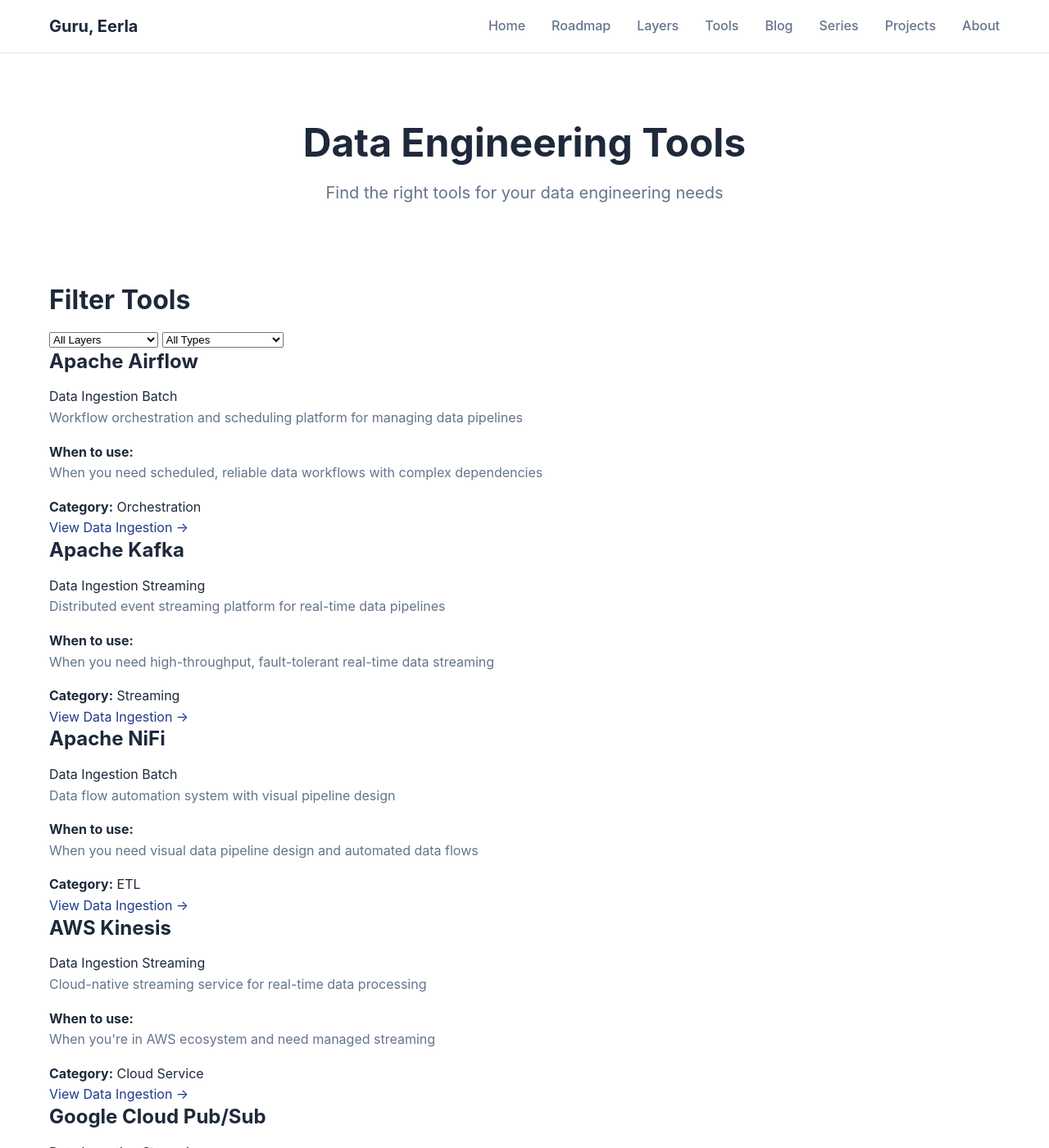
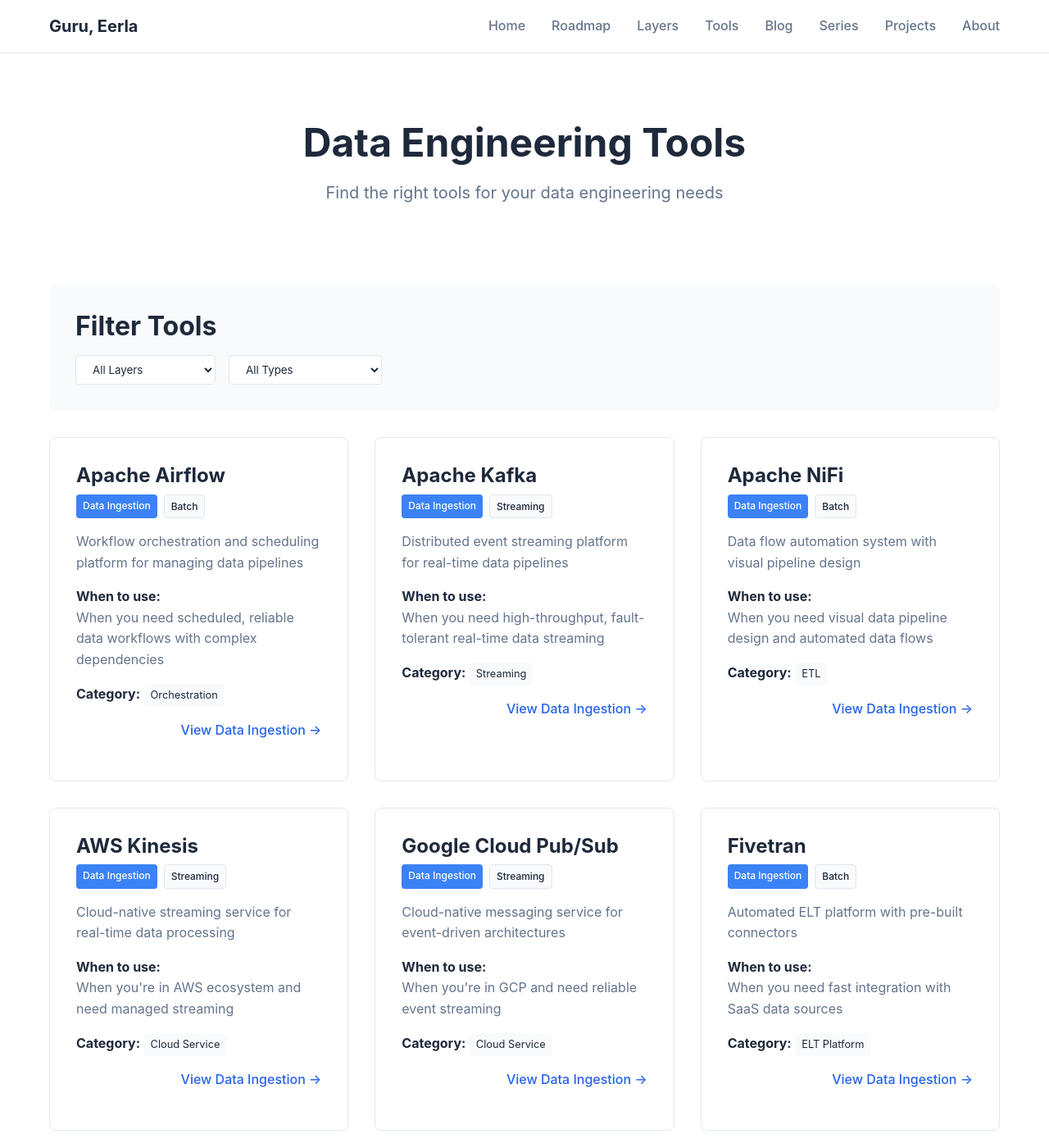
Before and after one commit to eerla/data-engineering-blog, a Jekyll site: the page built from tools.md, in a window 1280 px wide and 1400 px high. Shown: the whole window at 82% size. Built offline with Jekyll 4.4.1, drawn with Linux system fonts in a browser that asks for light colours.

Commit message:
Update style.css

```diff
--- a/assets/css/style.css
+++ b/assets/css/style.css
@@ -2,6 +2,8 @@
 :root {
   --primary-color: #1e3a8a;
   --primary-light: #3b82f6;
+  --link-color: #2563eb;
+  --link-hover: #1d4ed8;
   --text-color: #1e293b;
   --text-light: #64748b;
   --background: #ffffff;
@@ -63,13 +65,13 @@
 }
 
 a {
-  color: var(--primary-color);
+  color: var(--link-color);
   text-decoration: none;
   transition: color 0.2s ease;
 }
 
 a:hover {
-  color: var(--primary-light);
+  color: var(--link-hover);
   text-decoration: underline;
 }
 
@@ -377,12 +379,13 @@
 }
 
 .series-item a {
-  color: var(--text-color);
+  color: var(--link-color);
   font-weight: 500;
 }
 
 .series-item a:hover {
-  color: var(--primary-color);
+  color: var(--link-hover);
+  text-decoration: underline;
 }
 
 /* Projects Page */
@@ -472,12 +475,13 @@
 }
 
 .footer-links a {
-  color: var(--text-light);
+  color: var(--link-color);
   transition: color 0.2s ease;
 }
 
 .footer-links a:hover {
-  color: var(--primary-color);
+  color: var(--link-hover);
+  text-decoration: underline;
 }
 
 .social-links {
@@ -486,12 +490,13 @@
 }
 
 .social-links a {
-  color: var(--text-light);
+  color: var(--link-color);
   transition: color 0.2s ease;
 }
 
 .social-links a:hover {
-  color: var(--primary-color);
+  color: var(--link-hover);
+  text-decoration: underline;
 }
 
 .footer-bottom {
@@ -581,3 +586,255 @@
 .mt-1 { margin-top: 1rem; }
 .mt-2 { margin-top: 2rem; }
 .mt-3 { margin-top: 3rem; }
+
+/* Roadmap and Tools Page Styles */
+.roadmap-section,
+.tools-filters,
+.tools-grid,
+.layer-summary {
+  margin-bottom: 3rem;
+}
+
+.foundation-grid,
+.core-grid,
+.layers-grid,
+.path-grid {
+  display: grid;
+  grid-template-columns: repeat(auto-fit, minmax(300px, 1fr));
+  gap: 2rem;
+  margin-top: 2rem;
+}
+
+.foundation-item,
+.core-item,
+.layer-item,
+.path-item {
+  background: var(--background-light);
+  padding: 2rem;
+  border-radius: 8px;
+  border: 1px solid var(--border-color);
+  transition: transform 0.2s ease, box-shadow 0.2s ease;
+}
+
+.foundation-item:hover,
+.core-item:hover,
+.layer-item:hover,
+.path-item:hover {
+  transform: translateY(-2px);
+  box-shadow: 0 4px 12px rgba(0,0,0,0.1);
+}
+
+.foundation-item h3,
+.core-item h3,
+.layer-item h3,
+.path-item h3 {
+  color: var(--primary-color);
+  margin-bottom: 1rem;
+}
+
+.foundation-item h3 a,
+.core-item h3 a,
+.layer-item h3 a,
+.path-item h3 a {
+  color: var(--link-color);
+  text-decoration: none;
+}
+
+.foundation-item h3 a:hover,
+.core-item h3 a:hover,
+.layer-item h3 a:hover,
+.path-item h3 a:hover {
+  color: var(--link-hover);
+  text-decoration: underline;
+}
+
+.next-step {
+  margin-top: 1rem;
+  padding-top: 1rem;
+  border-top: 1px solid var(--border-color);
+  font-size: 0.9rem;
+}
+
+.next-step a {
+  color: var(--link-color);
+  font-weight: 500;
+}
+
+.next-step a:hover {
+  color: var(--link-hover);
+  text-decoration: underline;
+}
+
+.tools-filters {
+  background: var(--background-light);
+  padding: 2rem;
+  border-radius: 8px;
+  margin-bottom: 2rem;
+}
+
+.filter-controls {
+  display: flex;
+  gap: 1rem;
+  flex-wrap: wrap;
+}
+
+.filter-select {
+  padding: 0.5rem 1rem;
+  border: 1px solid var(--border-color);
+  border-radius: 4px;
+  background: var(--background);
+  color: var(--text-color);
+  font-family: var(--font-family);
+}
+
+.tools-grid {
+  display: grid;
+  grid-template-columns: repeat(auto-fit, minmax(350px, 1fr));
+  gap: 2rem;
+}
+
+.tool-card {
+  background: var(--background);
+  border: 1px solid var(--border-color);
+  border-radius: 8px;
+  padding: 2rem;
+  transition: transform 0.2s ease, box-shadow 0.2s ease;
+}
+
+.tool-card:hover {
+  transform: translateY(-2px);
+  box-shadow: 0 4px 12px rgba(0,0,0,0.1);
+}
+
+.tool-header {
+  margin-bottom: 1rem;
+}
+
+.tool-name {
+  color: var(--text-color);
+  margin-bottom: 0.5rem;
+}
+
+.tool-badges {
+  display: flex;
+  gap: 0.5rem;
+  flex-wrap: wrap;
+}
+
+.badge {
+  padding: 0.25rem 0.5rem;
+  border-radius: 4px;
+  font-size: 0.75rem;
+  font-weight: 500;
+}
+
+.badge.layer {
+  background: var(--primary-light);
+  color: white;
+}
+
+.badge.type {
+  background: var(--background-light);
+  color: var(--text-color);
+  border: 1px solid var(--border-color);
+}
+
+.tool-content {
+  margin-bottom: 1rem;
+}
+
+.tool-description {
+  color: var(--text-light);
+  margin-bottom: 1rem;
+}
+
+.tool-details {
+  margin-bottom: 1rem;
+}
+
+.detail-item {
+  margin-bottom: 1rem;
+}
+
+.category-tag {
+  display: inline-block;
+  padding: 0.25rem 0.5rem;
+  background: var(--background-light);
+  border-radius: 4px;
+  font-size: 0.8rem;
+  color: var(--text-color);
+}
+
+.tool-actions {
+  text-align: right;
+}
+
+.layer-link {
+  color: var(--link-color);
+  text-decoration: none;
+  font-weight: 500;
+}
+
+.layer-link:hover {
+  color: var(--link-hover);
+  text-decoration: underline;
+}
+
+.summary-grid {
+  display: grid;
+  grid-template-columns: repeat(auto-fit, minmax(250px, 1fr));
+  gap: 1.5rem;
+}
+
+.summary-card {
+  background: var(--background-light);
+  padding: 1.5rem;
+  border-radius: 8px;
+  text-align: center;
+}
+
+.summary-card h3 {
+  color: var(--primary-color);
+  margin-bottom: 0.5rem;
+}
+
+.tool-count {
+  font-size: 2rem;
+  font-weight: 700;
+  color: var(--link-color);
+  margin: 1rem 0;
+}
+
+.explore-link {
+  color: var(--link-color);
+  text-decoration: none;
+  font-weight: 500;
+}
+
+.explore-link:hover {
+  color: var(--link-hover);
+  text-decoration: underline;
+}
+
+.cta-button {
+  display: inline-block;
+  padding: 1rem 2rem;
+  background: var(--primary-color);
+  color: white;
+  text-decoration: none;
+  border-radius: 8px;
+  font-weight: 500;
+  transition: background-color 0.2s ease;
+}
+
+.cta-button:hover {
+  background: var(--primary-light);
+  color: white;
+  text-decoration: none;
+}
+
+.time-estimate {
+  color: var(--text-light);
+  font-size: 0.9rem;
+  margin-top: 0.5rem;
+}
```
